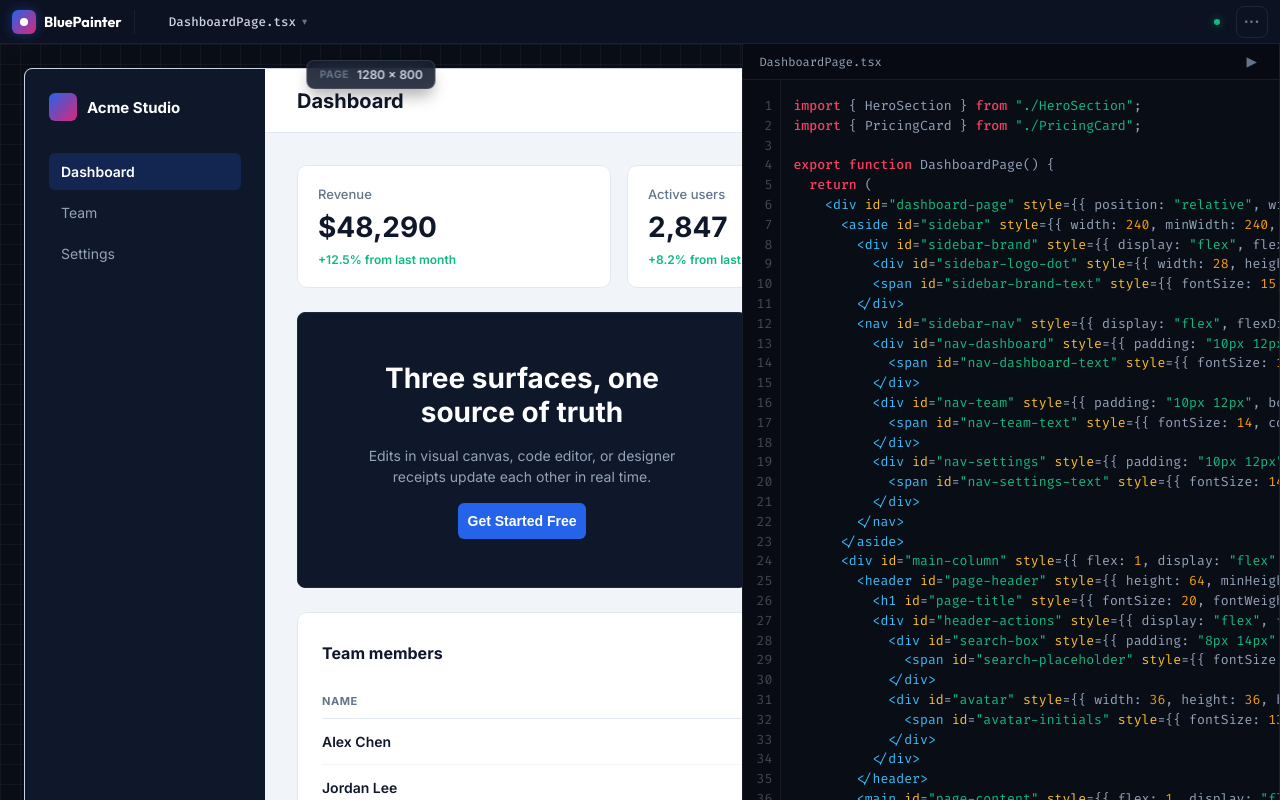
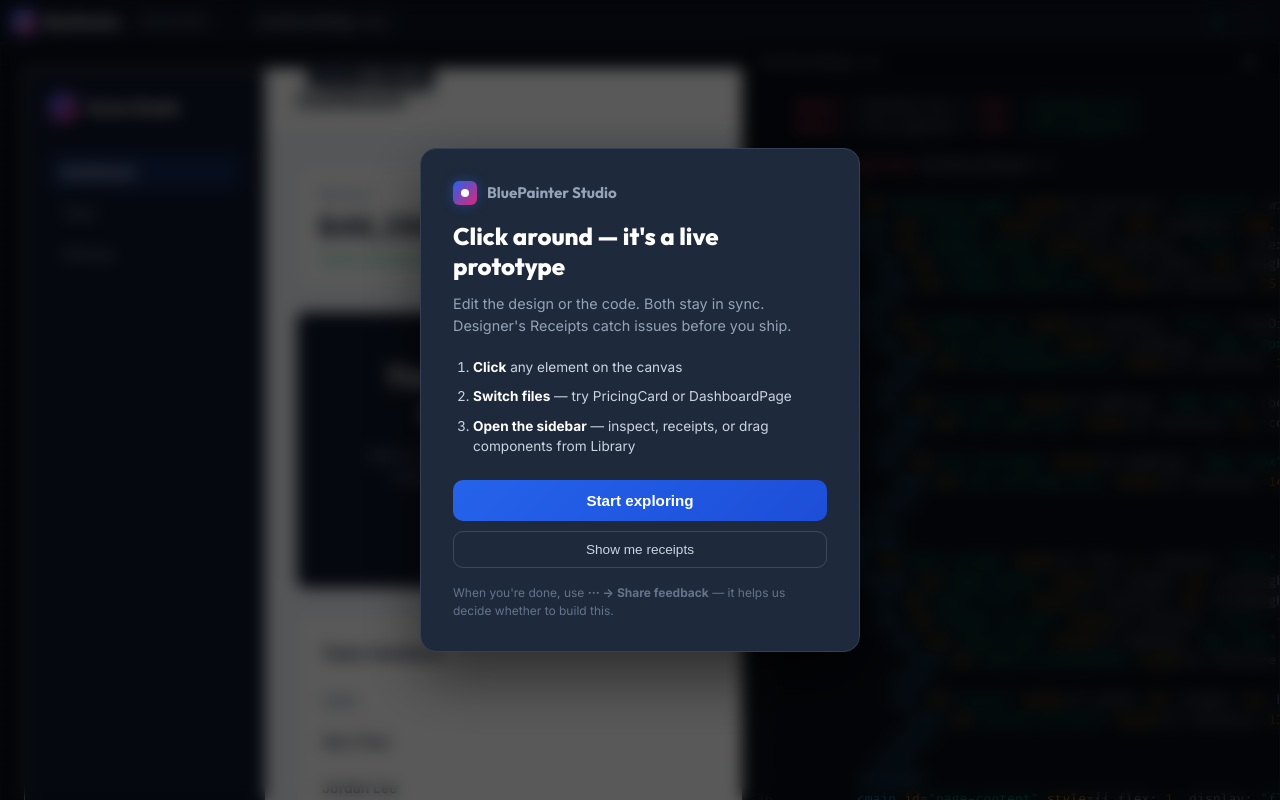
Before and after one commit to kevinhorek/bluepainter-studio, a React (Vite) app: page /#/studio in a window 1280 px wide. Built offline with nearby package versions, Linux system fonts and the light colour scheme.

Commit message:
Make public Vercel demo fully shareable with welcome and copy link.
Add first-run welcome modal, demo link copying, social preview meta tags, and toast feedback so recipients can click through the prototype without facilitator setup.

Co-authored-by: Cursor <cursoragent@cursor.com>

```diff
--- a/index.html
+++ b/index.html
@@ -4,8 +4,16 @@
     <meta charset="UTF-8" />
     <link rel="icon" type="image/svg+xml" href="/favicon.svg" />
     <meta name="viewport" content="width=device-width, initial-scale=1.0" />
-    <title>BluePainter Studio — Bidirectional AST Canvas ↔ Code Workspace</title>
-    <meta name="description" content="Visual canvas and code editor workspace with bidirectional sync. Continuous designer receipts score hierarchy, contrast, spacing, and copy in real-time." />
+    <title>BluePainter Studio — Design & Code, One Surface</title>
+    <meta name="description" content="Clickable prototype: visual canvas and React code in sync, with live design receipts. Try it free — no signup." />
+    <meta property="og:type" content="website" />
+    <meta property="og:url" content="https://bluepainter-studio.vercel.app/" />
+    <meta property="og:title" content="BluePainter Studio — Design & Code, One Surface" />
+    <meta property="og:description" content="Clickable prototype: edit on canvas or in TSX, both stay in sync. Designer's Receipts catch contrast, spacing, and copy issues." />
+    <meta property="og:site_name" content="BluePainter Studio" />
+    <meta name="twitter:card" content="summary" />
+    <meta name="twitter:title" content="BluePainter Studio" />
+    <meta name="twitter:description" content="Clickable prototype — visual canvas ↔ React code with live design receipts." />
   </head>
   <body>
     <div id="root"></div>
--- a/src/App.jsx
+++ b/src/App.jsx
@@ -12,6 +12,10 @@ import TauriShell from './components/Shells/TauriShell';
 import FigmaShell from './components/Shells/FigmaShell';
 import ResponsiveShell from './components/Shells/ResponsiveShell';
 import ValidationScriptModal from './components/ValidationScriptModal';
+import WelcomeModal from './components/WelcomeModal';
+import { hasSeenWelcome, markWelcomeSeen } from './utils/welcomeStorage';
+import AppToast from './components/AppToast';
+import { copyDemoLink, DEMO_URL } from './utils/shareDemo';
 import AboutPanel from './components/AboutPanel';
 import WorkspaceHeader from './components/WorkspaceHeader';
 import DemoTour from './components/DemoTour';
@@ -50,6 +54,8 @@ export default function App() {
   const [phase, setPhase] = useState(initialRoute.phase === 'landing' ? 'phase1' : initialRoute.phase);
   const [aboutOpen, setAboutOpen] = useState(Boolean(initialRoute.openAbout));
   const [validationScriptOpen, setValidationScriptOpen] = useState(false);
+  const [welcomeOpen, setWelcomeOpen] = useState(() => !hasSeenWelcome());
+  const [toast, setToast] = useState(null);
   const [activeFile, setActiveFile] = useState('dashboard');
   const [selectedNodeId, setSelectedNodeId] = useState('dashboard-page');
   const [activeCanvasTool, setActiveCanvasTool] = useState('select');
@@ -101,6 +107,39 @@ export default function App() {
       setTourStep(0);
     }
   }, []);
+
+  useEffect(() => {
+    if (!window.location.hash || window.location.hash === '#/' || window.location.hash === '#') {
+      window.location.hash = '#/studio';
+    }
+  }, []);
+
+  const notify = useCallback((message) => {
+    setToast(message);
+    setTimeout(() => setToast(null), 3500);
+  }, []);
+
+  const handleWelcomeStart = () => {
+    markWelcomeSeen();
+    setWelcomeOpen(false);
+  };
+
+  const handleWelcomeShowReceipts = () => {
+    markWelcomeSeen();
+    setWelcomeOpen(false);
+    setNodesByFile((prev) => ({
+      ...prev,
+      pricing: applyBrokenDesignScenario(prev.pricing)
+    }));
+    handleSetActiveFile('pricing');
+    setSelectedNodeId('cta-button');
+    notify('Select the button — receipt messages appear at the bottom');
+  };
+
+  const handleCopyLink = async () => {
+    const ok = await copyDemoLink();
+    notify(ok ? 'Demo link copied!' : `Copy this link: ${DEMO_URL}/#/studio`);
+  };
 
   useEffect(() => {
     const onHashChange = () => {
@@ -178,7 +217,7 @@ export default function App() {
     const parent = activeNodesMap[parentId];
     if (!parent) return;
     if (['text', 'button', 'image', 'line'].includes(parent.type)) {
-      alert('Cannot insert children inside a leaf element! Select a Frame/Container first.');
+      notify('Select a frame or container first, not a leaf element.');
       return;
     }
 
@@ -207,7 +246,7 @@ export default function App() {
 
   const handleAddComponentInstance = useCallback((refFile, parentId) => {
     if (!fileConfig.isPage) {
-      alert('Open a page file (e.g. DashboardPage.tsx) to place components.');
+      notify('Open a page file (DashboardPage.tsx) to place components.');
       return;
     }
 
@@ -222,7 +261,7 @@ export default function App() {
     const parent = activeNodesMap[dropParent];
     if (!parent) return;
     if (['text', 'button', 'image', 'line', 'component-instance'].includes(parent.type)) {
-      alert('Drop components onto a frame or page section, not a leaf element.');
+      notify('Drop onto a frame or page section.');
       return;
     }
 
@@ -248,7 +287,7 @@ export default function App() {
     setSelectedNodeId(newId);
     logLearningEvent('component_instance_added', { refFile, page: activeFile });
     refreshLearningSummary();
-  }, [activeFile, activeNodesMap, activeRootId, fileConfig.isPage, setActiveNodesMap]);
+  }, [activeFile, activeNodesMap, activeRootId, fileConfig.isPage, setActiveNodesMap, notify]);
 
   const handleBreakDesign = () => {
     handleSetActiveFile('pricing');
@@ -400,6 +439,7 @@ export default function App() {
         onFeedback={() => setFeedbackOpen(true)}
         onShowAbout={() => setAboutOpen(true)}
         onOpenInterviewGuide={() => setValidationScriptOpen(true)}
+        onCopyLink={handleCopyLink}
         facilitatorActions={facilitator ? {
           onBreakDesign: handleBreakDesign,
           onFixAll: handleFixAll,
@@ -420,6 +460,15 @@ export default function App() {
         {facilitator && workspacePhase === 'phase3' && <FigmaShell {...shellProps} />}
         {facilitator && workspacePhase === 'phase4' && <ResponsiveShell {...shellProps} />}
       </main>
+
+      {welcomeOpen && (
+        <WelcomeModal
+          onStart={handleWelcomeStart}
+          onShowReceipts={handleWelcomeShowReceipts}
+        />
+      )}
+
+      <AppToast message={toast} onDismiss={() => setToast(null)} />
 
       <AboutPanel
         open={aboutOpen}
--- /dev/null
+++ b/src/components/AppToast.jsx
@@ -0,0 +1,10 @@
+export default function AppToast({ message, onDismiss }) {
+  if (!message) return null;
+
+  return (
+    <div className="app-toast" role="status" aria-live="polite">
+      <span>{message}</span>
+      <button type="button" className="app-toast-close" onClick={onDismiss} aria-label="Dismiss">×</button>
+    </div>
+  );
+}
--- a/src/components/Shells/VSCodeShell.jsx
+++ b/src/components/Shells/VSCodeShell.jsx
@@ -48,7 +48,7 @@ export default function VSCodeShell({
 
   const handleSelectNode = (id) => {
     onSelectNode(id);
-    openDrawer('inspect');
+    if (id) openDrawer('inspect');
   };
 
   return (
--- /dev/null
+++ b/src/components/WelcomeModal.jsx
@@ -0,0 +1,32 @@
+export default function WelcomeModal({ onStart, onShowReceipts }) {
+  return (
+    <div className="welcome-overlay">
+      <div className="welcome-modal">
+        <div className="welcome-logo">
+          <div className="logo-icon"><div className="logo-dot" /></div>
+          <span>BluePainter Studio</span>
+        </div>
+        <h1>Click around — it&apos;s a live prototype</h1>
+        <p className="welcome-lead">
+          Edit the design or the code. Both stay in sync. Designer&apos;s Receipts catch issues before you ship.
+        </p>
+        <ol className="welcome-steps">
+          <li><strong>Click</strong> any element on the canvas</li>
+          <li><strong>Switch files</strong> — try PricingCard or DashboardPage</li>
+          <li><strong>Open the sidebar</strong> — inspect, receipts, or drag components from Library</li>
+        </ol>
+        <div className="welcome-actions">
+          <button type="button" className="welcome-primary" onClick={onStart}>
+            Start exploring
+          </button>
+          <button type="button" className="welcome-secondary" onClick={onShowReceipts}>
+            Show me receipts
+          </button>
+        </div>
+        <p className="welcome-footnote">
+          When you&apos;re done, use <strong>··· → Share feedback</strong> — it helps us decide whether to build this.
+        </p>
+      </div>
+    </div>
+  );
+}
--- a/src/components/WorkspaceHeader.jsx
+++ b/src/components/WorkspaceHeader.jsx
@@ -8,6 +8,7 @@ export default function WorkspaceHeader({
   onFeedback,
   onShowAbout,
   onOpenInterviewGuide,
+  onCopyLink,
   facilitatorActions
 }) {
   const facilitator = isFacilitatorMode();
@@ -34,6 +35,7 @@ export default function WorkspaceHeader({
         <div className="workspace-brand">
           <div className="logo-icon"><div className="logo-dot" /></div>
           <span className="workspace-brand-name">BluePainter</span>
+        <span className="workspace-prototype-badge">Prototype</span>
         </div>
 
         <div className="workspace-file-picker" ref={fileRef}>
@@ -84,6 +86,9 @@ export default function WorkspaceHeader({
           </button>
           {menuOpen && (
             <div className="workspace-dropdown workspace-menu-dropdown">
+              <button type="button" className="workspace-dropdown-item" onClick={() => { onCopyLink?.(); setMenuOpen(false); }}>
+                Copy demo link
+              </button>
               <button type="button" className="workspace-dropdown-item" onClick={() => { onFeedback(); setMenuOpen(false); }}>
                 Share feedback
               </button>
--- a/src/index.css
+++ b/src/index.css
@@ -3333,6 +3333,169 @@ input:checked + .slider-round:before {
   background: #1d4ed8;
 }
 
+/* Welcome modal */
+.welcome-overlay {
+  position: fixed;
+  inset: 0;
+  z-index: 500;
+  background: rgba(0, 0, 0, 0.65);
+  backdrop-filter: blur(8px);
+  display: flex;
+  align-items: center;
+  justify-content: center;
+  padding: 24px;
+}
+
+.welcome-modal {
+  background: #1e293b;
+  border: 1px solid #334155;
+  border-radius: 16px;
+  padding: 32px;
+  max-width: 440px;
+  width: 100%;
+  box-shadow: 0 25px 60px rgba(0, 0, 0, 0.5);
+}
+
+.welcome-logo {
+  display: flex;
+  align-items: center;
+  gap: 10px;
+  font-family: var(--font-title);
+  font-weight: 700;
+  font-size: 0.95rem;
+  color: #94a3b8;
+  margin-bottom: 16px;
+}
+
+.welcome-modal h1 {
+  font-family: var(--font-title);
+  font-size: 1.5rem;
+  font-weight: 800;
+  color: #ffffff;
+  line-height: 1.25;
+  margin-bottom: 12px;
+}
+
+.welcome-lead {
+  font-size: 0.9rem;
+  line-height: 1.55;
+  color: #94a3b8;
+  margin-bottom: 20px;
+}
+
+.welcome-steps {
+  margin: 0 0 24px 20px;
+  display: flex;
+  flex-direction: column;
+  gap: 10px;
+}
+
+.welcome-steps li {
+  font-size: 0.85rem;
+  line-height: 1.45;
+  color: #cbd5e1;
+}
+
+.welcome-steps strong {
+  color: #ffffff;
+}
+
+.welcome-actions {
+  display: flex;
+  flex-direction: column;
+  gap: 10px;
+  margin-bottom: 16px;
+}
+
+.welcome-primary {
+  background: linear-gradient(135deg, var(--blue-primary), #1d4ed8);
+  border: none;
+  color: #ffffff;
+  font-size: 0.95rem;
+  font-weight: 600;
+  padding: 12px 20px;
+  border-radius: 10px;
+  cursor: pointer;
+}
+
+.welcome-primary:hover {
+  opacity: 0.92;
+}
+
+.welcome-secondary {
+  background: transparent;
+  border: 1px solid rgba(255, 255, 255, 0.15);
+  color: #cbd5e1;
+  font-size: 0.85rem;
+  font-weight: 500;
+  padding: 10px 20px;
+  border-radius: 10px;
+  cursor: pointer;
+}
+
+.welcome-secondary:hover {
+  border-color: rgba(255, 255, 255, 0.3);
+  color: #ffffff;
+}
+
+.welcome-footnote {
+  font-size: 0.75rem;
+  color: #64748b;
+  line-height: 1.45;
+  margin: 0;
+}
+
+.workspace-prototype-badge {
+  font-size: 0.6rem;
+  font-weight: 700;
+  text-transform: uppercase;
+  letter-spacing: 0.06em;
+  color: #64748b;
+  background: rgba(255, 255, 255, 0.05);
+  padding: 2px 6px;
+  border-radius: 4px;
+  margin-left: 6px;
+}
+
+.app-toast {
+  position: fixed;
+  bottom: 24px;
+  left: 50%;
+  transform: translateX(-50%);
+  z-index: 400;
+  background: #1e293b;
+  border: 1px solid #334155;
+  color: #e2e8f0;
+  font-size: 0.85rem;
+  padding: 10px 16px;
+  border-radius: 10px;
+  box-shadow: 0 12px 32px rgba(0, 0, 0, 0.4);
+  display: flex;
+  align-items: center;
+  gap: 12px;
+  max-width: 90vw;
+  animation: toast-in 0.2s ease;
+}
+
+@keyframes toast-in {
+  from { opacity: 0; transform: translateX(-50%) translateY(8px); }
+  to { opacity: 1; transform: translateX(-50%) translateY(0); }
+}
+
+.app-toast-close {
+  background: transparent;
+  border: none;
+  color: #64748b;
+  font-size: 1.1rem;
+  cursor: pointer;
+  padding: 0 4px;
+  line-height: 1;
+}
+
+.app-toast-close:hover {
+  color: #ffffff;
+}
+
 /* Component library */
 .component-library {
   padding: 16px;
--- /dev/null
+++ b/src/utils/shareDemo.js
@@ -0,0 +1,21 @@
+export const DEMO_URL = 'https://bluepainter-studio.vercel.app';
+
+export async function copyDemoLink() {
+  const url = `${DEMO_URL}/#/studio`;
+  try {
+    await navigator.clipboard.writeText(url);
+    return true;
+  } catch {
+    try {
+      const input = document.createElement('input');
+      input.value = url;
+      document.body.appendChild(input);
+      input.select();
+      document.execCommand('copy');
+      document.body.removeChild(input);
+      return true;
+    } catch {
+      return false;
+    }
+  }
+}
--- /dev/null
+++ b/src/utils/welcomeStorage.js
@@ -0,0 +1,17 @@
+const WELCOME_KEY = 'bluepainter-welcome-seen';
+
+export function hasSeenWelcome() {
+  try {
+    return localStorage.getItem(WELCOME_KEY) === 'true';
+  } catch {
+    return false;
+  }
+}
+
+export function markWelcomeSeen() {
+  try {
+    localStorage.setItem(WELCOME_KEY, 'true');
+  } catch {
+    /* ignore */
+  }
+}
```
